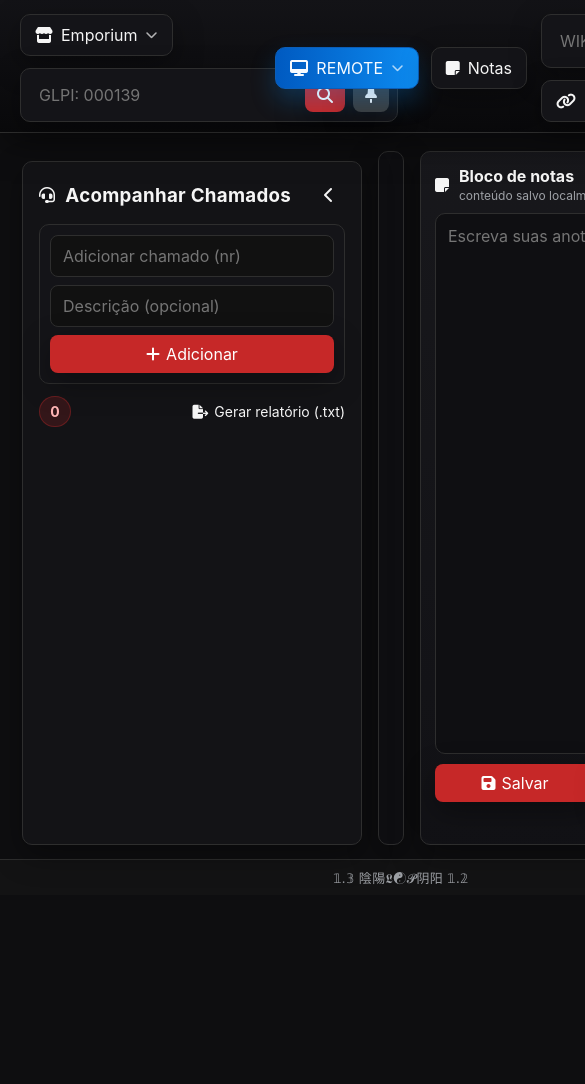
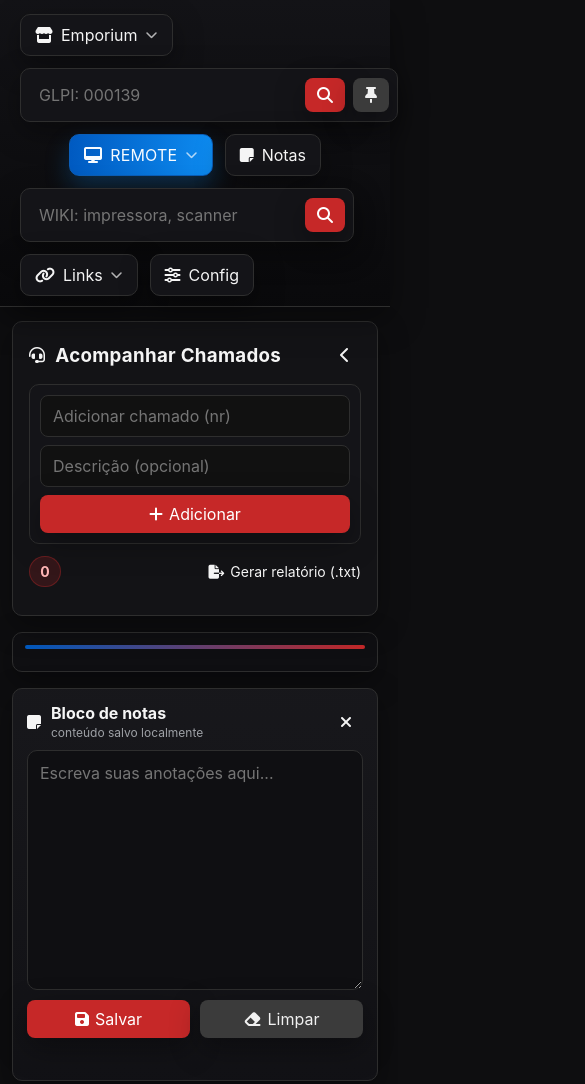
Before and after one commit to lucasnathan0705-star/AASo, a website: page index.html in a window 390 px wide. Shown: the top 1084 px of the page, 585 px wide, since content can reach past the window. Before the commit the page ends 895 px from the top, so only its background shows below. Drawn offline with Linux system fonts and the light colour scheme.

Commit message:
Improve responsive workspace layout

```diff
--- a/style.css
+++ b/style.css
@@ -22,7 +22,8 @@ body {
   background: var(--bg);
   color: var(--text);
   min-height: 100vh;
-  overflow: hidden;
+  overflow-x: hidden;
+  overflow-y: auto;
   background-size: cover;
   background-position: center;
 }
@@ -43,8 +44,8 @@ button {
 
 .app-shell {
   display: grid;
-  grid-template-rows: 86px 1fr 32px;
-  height: 100vh;
+  grid-template-rows: auto 1fr auto;
+  min-height: 100vh;
 }
 
 /* Scroll */
@@ -64,12 +65,13 @@ button {
 }
 
 .header-inner {
-  max-width: 1480px;
+  max-width: min(1480px, calc(100vw - 24px));
   margin: 0 auto;
   display: grid;
-  grid-template-columns: 1fr auto 1fr;
+  grid-template-columns: minmax(0, 1fr) auto minmax(0, 1fr);
+  grid-template-areas: "header-left header-center header-right";
   align-items: center;
-  gap: 14px;
+  gap: 16px;
 }
 
 .header-section {
@@ -87,6 +89,10 @@ button {
 .header-section.header-center {
   justify-content: center;
 }
+
+.header-section.header-left { grid-area: header-left; }
+.header-section.header-center { grid-area: header-center; }
+.header-section.header-right { grid-area: header-right; }
 
 .icon-button,
 .remote-button {
@@ -194,6 +200,8 @@ button {
   text-decoration: none;
   border-bottom: 1px solid var(--border);
   transition: background 120ms ease;
+  font-size: 14px;
+  line-height: 1.4;
 }
 
 .dropdown-menu a:last-child { border-bottom: none; }
@@ -213,6 +221,7 @@ button {
   border-radius: var(--radius);
   height: 100%;
   min-height: 520px;
+  grid-area: monitor;
 }
 
 .chamados-monitor.collapsed { visibility: hidden; opacity: 0; pointer-events: none; }
@@ -330,19 +339,26 @@ button {
 /* Main */
 .workspace {
   display: grid;
-  grid-template-columns: 340px 1fr 360px;
+  grid-template-columns: clamp(260px, 20vw, 340px) 1fr clamp(280px, 24vw, 360px);
+  grid-template-areas: "monitor main notes";
   gap: 16px;
   padding: 18px 22px 14px;
-  height: calc(100vh - 118px);
+  min-height: calc(100vh - 118px);
   width: 100%;
   max-width: 100%;
   margin: 0;
   position: relative;
 }
 
-body.monitor-collapsed .workspace { grid-template-columns: 340px 1fr 360px; }
+body.monitor-collapsed .workspace {
+  grid-template-columns: 1fr clamp(280px, 24vw, 360px);
+  grid-template-areas: "main notes";
+}
 body.monitor-collapsed .chamados-monitor { visibility: hidden; opacity: 0; pointer-events: none; }
-body.notes-hidden .workspace { grid-template-columns: 340px 1fr 360px; }
+body.notes-hidden .workspace {
+  grid-template-columns: clamp(260px, 20vw, 340px) 1fr;
+  grid-template-areas: "monitor main";
+}
 body.notes-hidden .notes-panel { visibility: hidden; opacity: 0; pointer-events: none; }
 
 .monitor-reopen {
@@ -369,7 +385,8 @@ body.monitor-collapsed .monitor-reopen { display: inline-flex; }
 
 main,
 .content-area {
-  height: 100%;
+  grid-area: main;
+  min-height: 100%;
   overflow: hidden;
   background: rgba(16, 16, 20, 0.72);
   border: 1px solid var(--border);
@@ -473,6 +490,7 @@ main,
   flex-direction: column;
   gap: 10px;
   min-height: 520px;
+  grid-area: notes;
 }
 
 .notes-panel.hidden { visibility: hidden; opacity: 0; pointer-events: none; }
@@ -564,19 +582,48 @@ main,
 
 .muted { color: var(--muted); }
 
-@media (max-width: 1100px) {
-  .main-header { grid-template-columns: 1.2fr 1fr 1.2fr; gap: 10px; }
-  .chamados-monitor { width: 280px; }
-  main { margin-left: 280px; }
-  .search-group input { min-width: 140px; }
+@media (max-width: 1200px) {
+  .workspace {
+    grid-template-columns: clamp(260px, 26vw, 340px) 1fr;
+    grid-template-areas:
+      "monitor main"
+      "notes notes";
+    padding: 16px 18px 14px;
+  }
+
+  .header-inner { gap: 14px; }
+  .panel-grid { padding-right: 4px; }
 }
 
-@media (max-width: 860px) {
-  body { overflow: auto; }
+@media (max-width: 900px) {
   .app-shell { grid-template-rows: auto 1fr auto; height: auto; }
-  .main-header { grid-template-columns: 1fr; justify-items: stretch; position: sticky; }
+
+  .header-inner {
+    grid-template-columns: 1fr;
+    grid-template-areas:
+      "header-left"
+      "header-center"
+      "header-right";
+    gap: 12px;
+  }
+
   .header-section { flex-wrap: wrap; justify-content: flex-start; }
-  .chamados-monitor { position: static; height: auto; width: 100%; margin-top: 10px; border-radius: var(--radius); }
-  main { margin: 0; padding: 18px; height: auto; }
-  .panel-grid { grid-template-columns: 1fr; }
+
+  .workspace {
+    grid-template-columns: 1fr;
+    grid-template-areas:
+      "monitor"
+      "main"
+      "notes";
+    padding: 14px 12px;
+  }
+
+  .chamados-monitor,
+  .notes-panel,
+  main,
+  .content-area {
+    min-height: auto;
+  }
+
+  .panel-grid { padding-right: 0; }
 }
```
